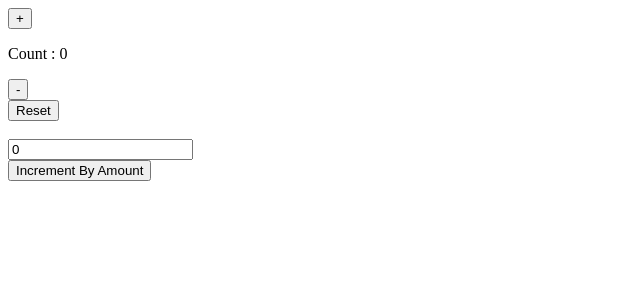
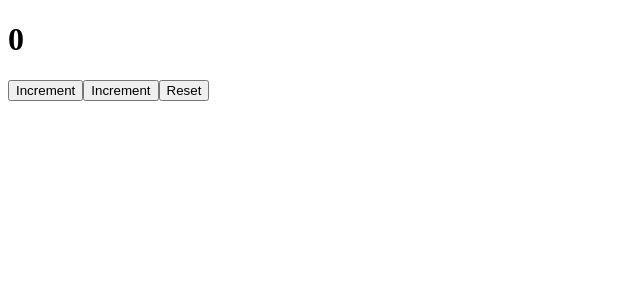
Before and after one commit to jaydipchangani/MERN, a React (Create React App) app in the folder React/my-app/: page / in a window 1280 px wide. Shown: the top 300 px of the page, without its empty margins (0-640 px from the left). Built offline with nearby package versions, Linux system fonts and the light colour scheme; the HTML template or start-up script is replaced by a standard one.

Commit message:
Add Temp component for count management and integrate into App

```diff
--- a/React/my-app/src/App.js
+++ b/React/my-app/src/App.js
@@ -12,6 +12,7 @@
 import Redux from './Redux/App.jsx';
 import {Provider} from 'react-redux'
 import {store} from './Redux/store.js'
+import Temp from './Practice/Temp.jsx';
 
 function App() {
 
@@ -26,10 +27,11 @@
     <NewApp/>
     <CustomeHook/>
       <UseMemo/>
-      <UseCallback /> */}
+      <UseCallback />
       <Provider store={store}>
         <Redux />
-      </Provider>
+      </Provider>*/}
+      <Temp />
     </>
   );
 }
--- /dev/null
+++ b/React/my-app/src/Practice/Temp.jsx
@@ -0,0 +1,20 @@
+import React, { useState } from 'react'
+
+function Temp() {
+    const [count,setCount] =useState(0)
+
+    const handleIncrement =()=>{
+        setCount(count+1)
+    }
+  return (
+
+    <div>
+      <h1>{count}</h1>
+      <button onClick={handleIncrement}>Increment</button>
+      <button onClick={() => setCount(count-1)}>Increment</button>
+      <button onClick={() => setCount(0)}>Reset</button>
+    </div>
+  )
+}
+
+export default Temp
```
